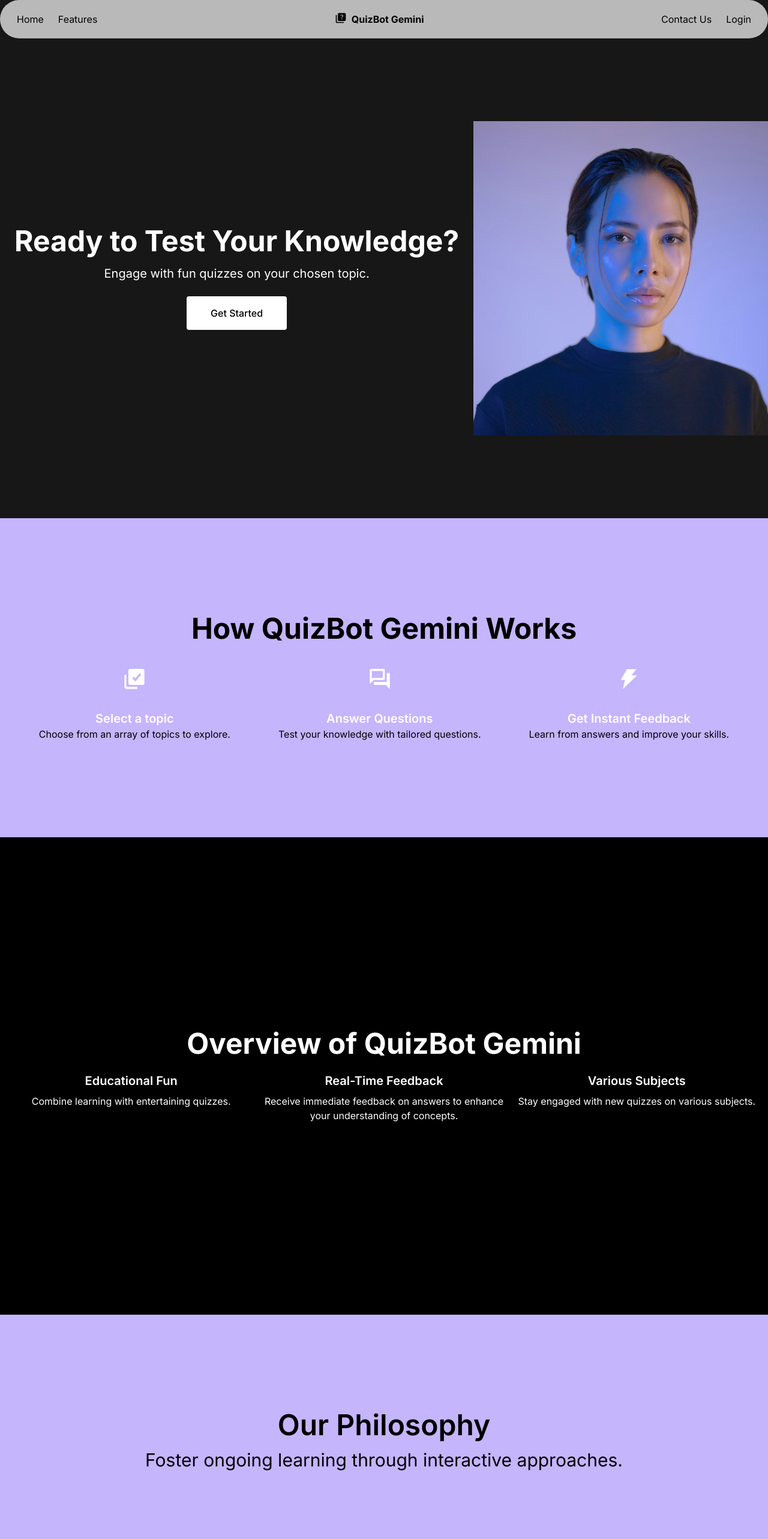
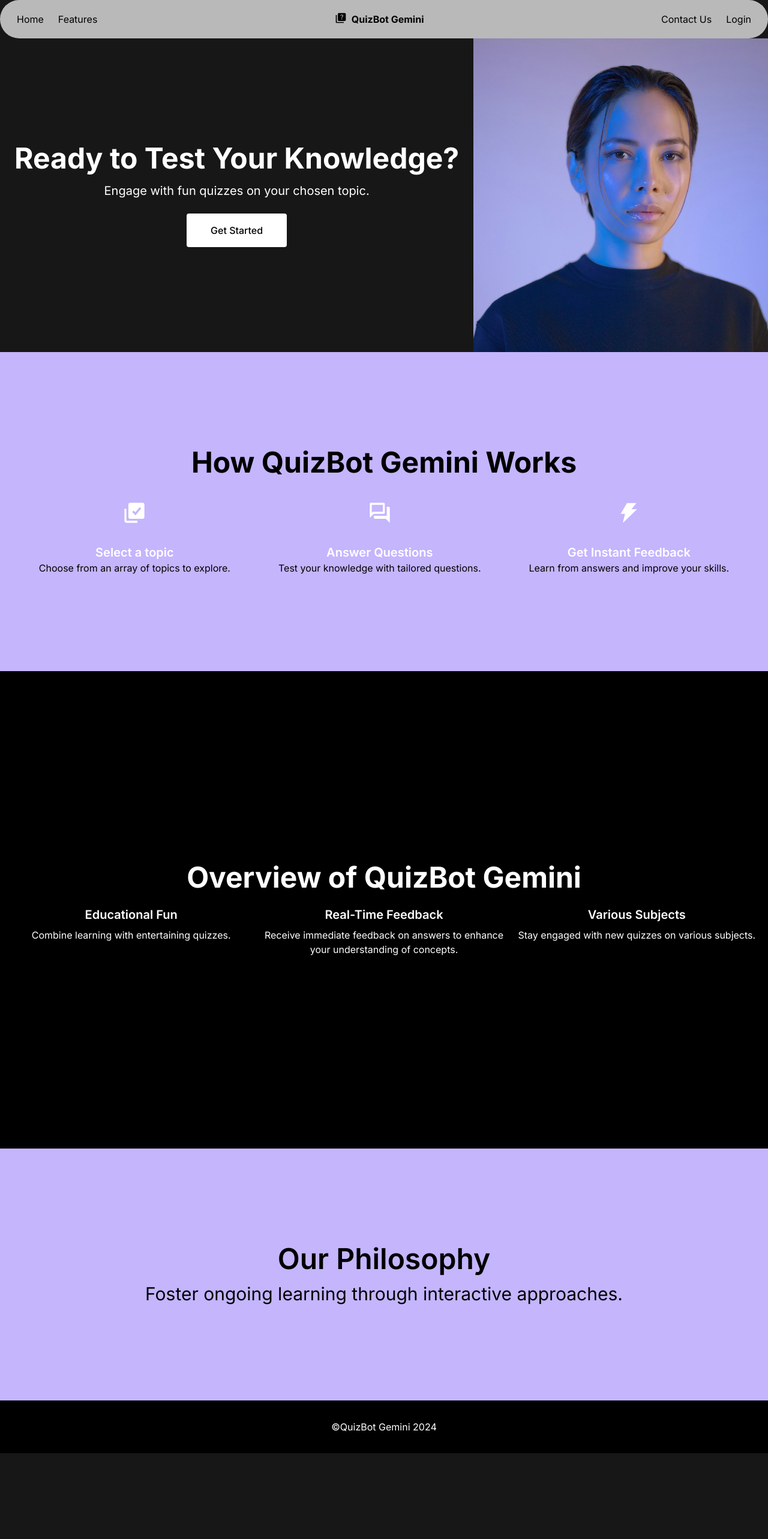
Before and after one commit to rukaiah-edhah/QuizBotGemini, a Next.js app in the folder quiz-bot-gemini/: page / in a window 1280 px wide. Shown: the top 2566 px of the page at 60% size. After the commit the page ends 2423 px from the top, so only its background shows below. Built offline with nearby package versions, Linux system fonts and the light colour scheme.

Commit message:
fixed layout

```diff
--- a/quiz-bot-gemini/app/layout.tsx
+++ b/quiz-bot-gemini/app/layout.tsx
@@ -1,12 +1,7 @@
 import type { Metadata } from "next";
 import { Inter } from "next/font/google";
 import "./globals.css";
-import Navbar from "@/components/Homepage/Navbar";
-import Hero from "@/components/Homepage/Hero";
-import Features from "@/components/Homepage/Features";
-import Overview from "@/components/Homepage/Overview";
-import Philosophy from "@/components/Homepage/Philosophy";
-import Footer from "@/components/Homepage/Footer";
+
 
 const inter = Inter({
   variable: '--font-inter',
@@ -26,14 +21,9 @@ export default function RootLayout({
   return (
     <html lang="en">
       <body className={inter.className}>
-        <Navbar />
         <main>
-        <Hero />
-        <Features />
-        <Overview />
-        <Philosophy />
+          {children}
         </main>
-        <Footer />
         </body>
     </html>
   );
--- a/quiz-bot-gemini/app/page.tsx
+++ b/quiz-bot-gemini/app/page.tsx
@@ -1,9 +1,21 @@
-
+import Navbar from "@/components/Homepage/Navbar";
+import Hero from "@/components/Homepage/Hero";
+import Features from "@/components/Homepage/Features";
+import Overview from "@/components/Homepage/Overview";
+import Philosophy from "@/components/Homepage/Philosophy";
+import Footer from "@/components/Homepage/Footer";
 
 export default function Home() {
   return (
-    <main className="flex flex-col items-center justify-between p-24">
-
-    </main>
+    <>
+      <Navbar />
+      <main className="flex flex-col items-center justify-between">
+        <Hero />
+        <Features />
+        <Overview />
+        <Philosophy />
+        <Footer />
+      </main>
+    </>
   );
 }
--- a/quiz-bot-gemini/components/Homepage/Features.tsx
+++ b/quiz-bot-gemini/components/Homepage/Features.tsx
@@ -4,7 +4,7 @@ import { AiFillThunderbolt } from "react-icons/ai";
 
 export default function Features() {
   return (
-    <div className="bg-violet-300 py-40">
+    <div className="bg-violet-300 py-40 w-full">
       <h2 className="text-center text-5xl font-bold text-black mb-10">
         How QuizBot Gemini Works
       </h2>
--- a/quiz-bot-gemini/components/Homepage/Footer.tsx
+++ b/quiz-bot-gemini/components/Homepage/Footer.tsx
@@ -1,6 +1,6 @@
 export default function Footer() {
     return (
-        <footer className="bg-black text-white py-8">
+        <footer className="bg-black text-white py-8 w-full">
           <div className="max-w-6xl mx-auto px-4 text-center">
             <p>©QuizBot Gemini 2024</p>
           </div>
--- a/quiz-bot-gemini/components/Homepage/Hero.tsx
+++ b/quiz-bot-gemini/components/Homepage/Hero.tsx
@@ -3,7 +3,7 @@ import Image from "next/image";
 
 export default function Hero() {
   return (
-    <div className="flex flex-col lg:flex-row min-h-screen items-center justify-center">
+    <div className="flex flex-col lg:flex-row  items-center justify-center">
       <div className="flex flex-col items-center justify-center px-6 text-center">
         <h1 className="text-5xl md:text-5xl font-bold mb-4">
           Ready to Test Your Knowledge?
--- a/quiz-bot-gemini/components/Homepage/Philosophy.tsx
+++ b/quiz-bot-gemini/components/Homepage/Philosophy.tsx
@@ -1,6 +1,6 @@
 export default function Philosophy() {
     return (
-        <section className="bg-violet-300 text-black py-40">
+        <section className="bg-violet-300 text-black py-40 w-full">
           <div className="text-center">
             <h2 className="text-3xl lg:text-5xl font-semibold mb-4">Our Philosophy</h2>
             <p className="text-xl lg:text-3xl">Foster ongoing learning through interactive approaches.</p>
```
